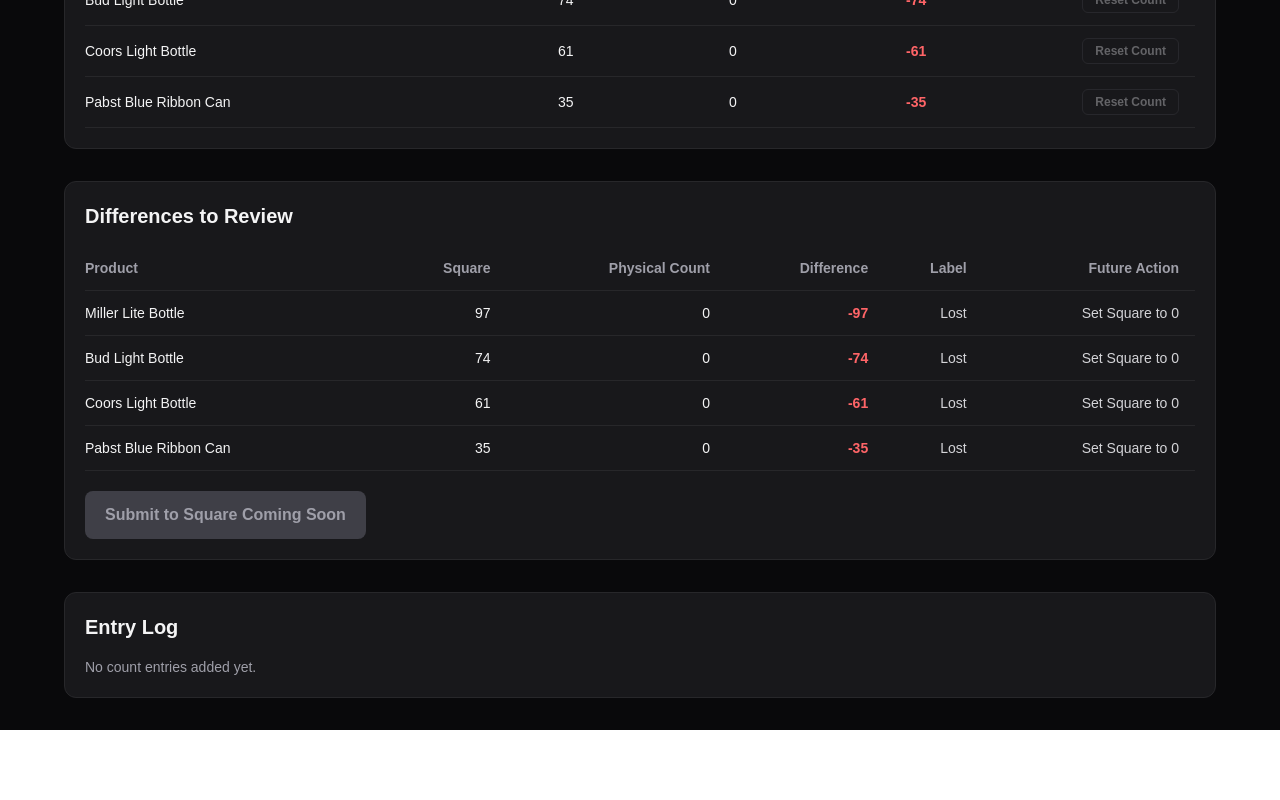
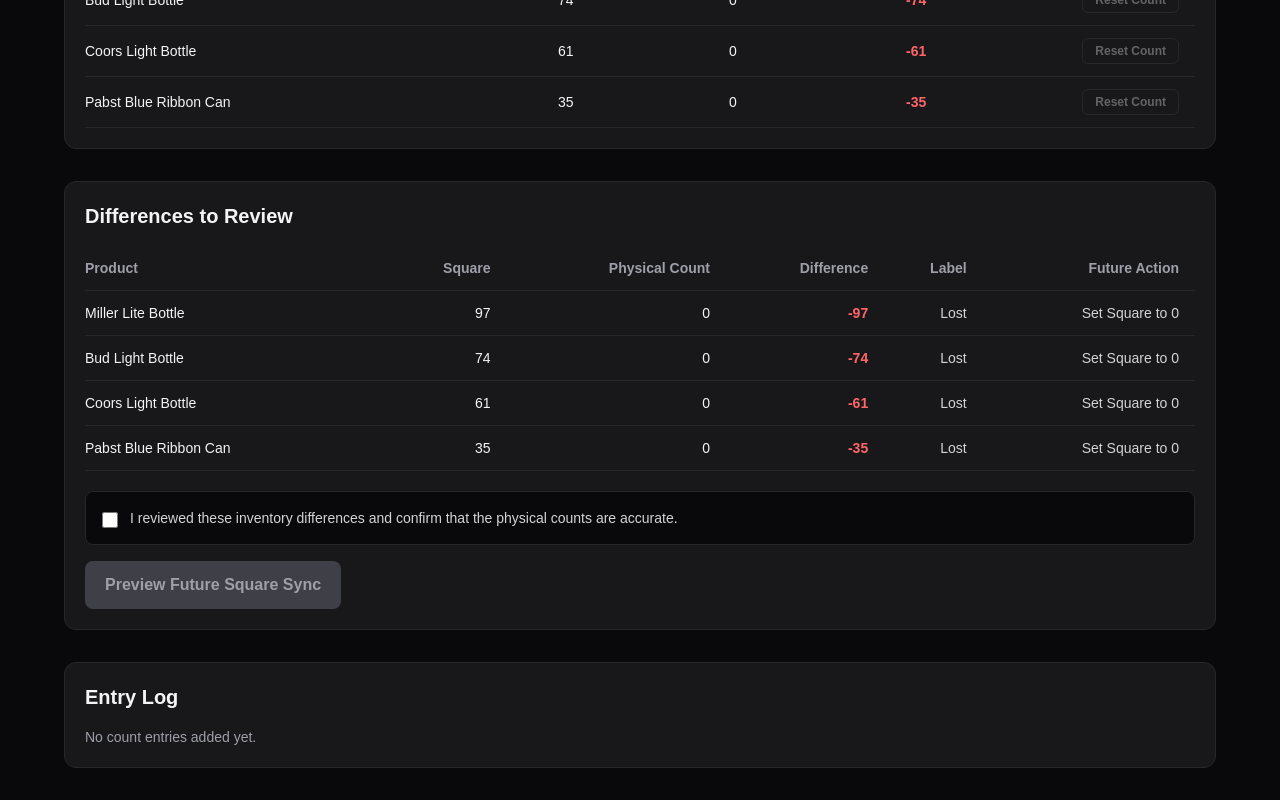
Before and after one commit to rjmcnamara22/SpeakStock, a Next.js app: page /inventory in a window 1280 px wide. Shown: the part 536-1336 px from the top of the page. Before the commit the page ends 1266 px from the top, so only its background shows below. Built offline with nearby package versions, Linux system fonts and the light colour scheme.

Commit message:
Add inventory submission review flow

```diff
--- a/app/inventory/page.tsx
+++ b/app/inventory/page.tsx
@@ -1,7 +1,7 @@
 "use client";
 
 import { useMemo, useState } from "react";
-import type { CountEntry } from "@/types/inventory";
+import type { CountEntry, InventorySubmissionPreview } from "@/types/inventory";
 import { mockProducts } from "@/lib/inventory/mockProducts";
 import { parseCountCommand } from "@/lib/inventory/parser";
 import { matchProduct } from "@/lib/inventory/matcher";
@@ -54,6 +54,10 @@
   const [isListening, setIsListening] = useState(false);
   const [voiceError, setVoiceError] = useState<string | null>(null);
   const [successMessage, setSuccessMessage] = useState<string | null>(null);
+  const [isReviewConfirmed, setIsReviewConfirmed] = useState(false);
+  const [submissionPreview, setSubmissionPreview] = useState<
+    InventorySubmissionPreview[] | null
+  >(null);
 
   const summaryRows = useMemo(() => {
     return buildInventorySummary(mockProducts, entries);
@@ -68,6 +72,8 @@
       setError(null);
       setVoiceError(null);
       setSuccessMessage(null);
+      setSubmissionPreview(null);
+      setIsReviewConfirmed(false);
 
       const parsedCommand = parseCountCommand(command);
       const matchedProduct = matchProduct(
@@ -103,29 +109,79 @@
 
   function handleUndoLastEntry() {
     setEntries((currentEntries) => currentEntries.slice(0, -1));
+    setSubmissionPreview(null);
+    setIsReviewConfirmed(false);
   }
 
   function handleClearSession() {
     setEntries([]);
     setError(null);
+    setVoiceError(null);
+    setSuccessMessage(null);
+    setSubmissionPreview(null);
+    setIsReviewConfirmed(false);
   }
 
   function handleDeleteEntry(entryId: string) {
     setEntries((currentEntries) =>
       currentEntries.filter((entry) => entry.id !== entryId),
     );
+    setSubmissionPreview(null);
+    setIsReviewConfirmed(false);
   }
 
   function handleResetProduct(productId: string) {
     setEntries((currentEntries) =>
       currentEntries.filter((entry) => entry.productId !== productId),
     );
+    setSubmissionPreview(null);
+    setIsReviewConfirmed(false);
   }
 
   function getDifferenceLabel(difference: number): string {
     if (difference < 0) return "Lost";
     if (difference > 0) return "Received";
     return "No correction";
+  }
+
+  function getSubmissionLabel(difference: number): "Lost" | "Received" {
+    return difference < 0 ? "Lost" : "Received";
+  }
+
+  function buildSubmissionPreview(): InventorySubmissionPreview[] {
+    return discrepancyRows.map((row) => ({
+      productId: row.productId,
+      productName: row.productName,
+      squareCount: row.squareCount,
+      physicalCount: row.localCount,
+      difference: row.difference,
+      label: getSubmissionLabel(row.difference),
+    }));
+  }
+
+  function handlePreviewSubmission() {
+    setError(null);
+    setVoiceError(null);
+    setSuccessMessage(null);
+
+    if (discrepancyRows.length === 0) {
+      setError("There are no inventory differences to submit.");
+      return;
+    }
+
+    if (!isReviewConfirmed) {
+      setError(
+        "Please confirm that you reviewed the corrections before continuing.",
+      );
+      return;
+    }
+
+    setSubmissionPreview(buildSubmissionPreview());
+    setSuccessMessage(
+      `Prepared ${discrepancyRows.length} correction${
+        discrepancyRows.length === 1 ? "" : "s"
+      } for future Square sync.`,
+    );
   }
 
   function handleStartVoiceInput() {
@@ -376,13 +432,91 @@
             </div>
           )}
 
-          <button
-            disabled
-            className="mt-5 rounded-lg bg-zinc-700 px-5 py-3 font-semibold text-zinc-400"
-          >
-            Submit to Square Coming Soon
-          </button>
+          <div className="mt-5 space-y-4">
+            <label className="flex items-start gap-3 rounded-lg border border-zinc-800 bg-zinc-950 p-4 text-sm text-zinc-300">
+              <input
+                type="checkbox"
+                checked={isReviewConfirmed}
+                onChange={(event) => setIsReviewConfirmed(event.target.checked)}
+                disabled={discrepancyRows.length === 0}
+                className="mt-1 h-4 w-4"
+              />
+              <span>
+                I reviewed these inventory differences and confirm that the
+                physical counts are accurate.
+              </span>
+            </label>
+
+            <button
+              onClick={handlePreviewSubmission}
+              disabled={discrepancyRows.length === 0 || !isReviewConfirmed}
+              className="rounded-lg bg-emerald-500 px-5 py-3 font-semibold text-zinc-950 hover:bg-emerald-400 disabled:cursor-not-allowed disabled:bg-zinc-700 disabled:text-zinc-400"
+            >
+              Preview Future Square Sync
+            </button>
+          </div>
         </section>
+
+        {submissionPreview && (
+          <section className="rounded-xl border border-emerald-900 bg-emerald-950/30 p-5">
+            <h2 className="text-xl font-semibold text-emerald-200">
+              Future Square Sync Preview
+            </h2>
+
+            <p className="mt-2 text-sm text-emerald-100/80">
+              These are the physical counts that would be submitted to Square
+              after final confirmation. Square integration is not connected yet.
+            </p>
+
+            <div className="mt-4 overflow-x-auto">
+              <table className="w-full border-collapse text-left text-sm">
+                <thead>
+                  <tr className="border-b border-emerald-900 text-emerald-100/70">
+                    <th className="py-3 pr-4">Product</th>
+                    <th className="py-3 pr-4 text-right">Square Count</th>
+                    <th className="py-3 pr-4 text-right">Physical Count</th>
+                    <th className="py-3 pr-4 text-right">Difference</th>
+                    <th className="py-3 pr-4 text-right">Label</th>
+                  </tr>
+                </thead>
+                <tbody>
+                  {submissionPreview.map((item) => (
+                    <tr
+                      key={item.productId}
+                      className="border-b border-emerald-900/60"
+                    >
+                      <td className="py-3 pr-4 font-medium">
+                        {item.productName}
+                      </td>
+                      <td className="py-3 pr-4 text-right">
+                        {item.squareCount}
+                      </td>
+                      <td className="py-3 pr-4 text-right">
+                        {item.physicalCount}
+                      </td>
+                      <td
+                        className={`py-3 pr-4 text-right font-semibold ${
+                          item.difference > 0
+                            ? "text-emerald-300"
+                            : "text-red-300"
+                        }`}
+                      >
+                        {item.difference > 0
+                          ? `+${item.difference}`
+                          : item.difference}
+                      </td>
+                      <td className="py-3 pr-4 text-right">{item.label}</td>
+                    </tr>
+                  ))}
+                </tbody>
+              </table>
+            </div>
+
+            <pre className="mt-4 overflow-x-auto rounded-lg border border-emerald-900 bg-zinc-950 p-4 text-xs text-emerald-100">
+              {JSON.stringify(submissionPreview, null, 2)}
+            </pre>
+          </section>
+        )}
 
         <section className="rounded-xl border border-zinc-800 bg-zinc-900 p-5">
           <h2 className="text-xl font-semibold">Entry Log</h2>
--- a/types/inventory.ts
+++ b/types/inventory.ts
@@ -40,3 +40,12 @@
   localCount: number;
   difference: number;
 };
+
+export type InventorySubmissionPreview = {
+  productId: string;
+  productName: string;
+  squareCount: number;
+  physicalCount: number;
+  difference: number;
+  label: "Lost" | "Received";
+};
```
